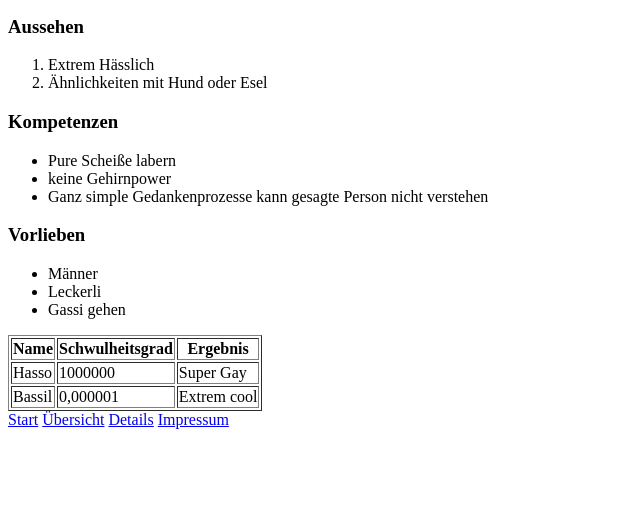
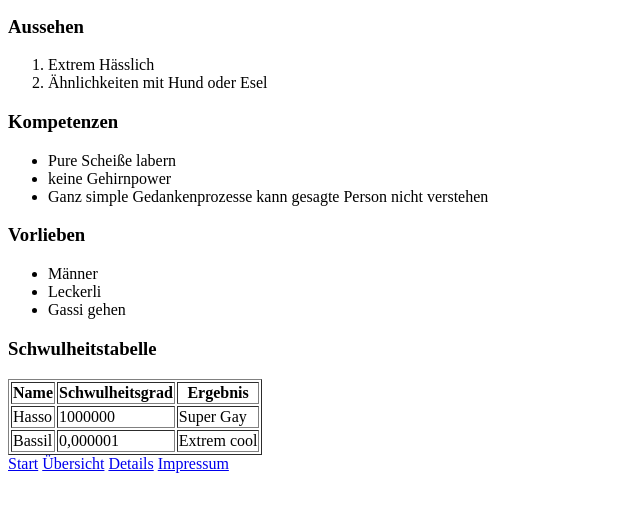
Before and after one commit to BassilA-R/bassila-r.github.io, a plain HTML site: page uebersicht.html in a window 1280 px wide. Shown: the part 105-616 px from the top of the page, without its empty margins (0-640 px from the left). Drawn offline with Linux system fonts and the light colour scheme.

Commit message:
Add files via upload

```diff
--- a/uebersicht.html
+++ b/uebersicht.html
@@ -27,6 +27,8 @@
 				<li>Gassi gehen</li>
 			</ul>
 		</section>
+
+		<h3>Schwulheitstabelle</h3>
 		<table border="1">
 			<tr>
 				<th>Name</th><th>Schwulheitsgrad</th><th>Ergebnis</th>
```
